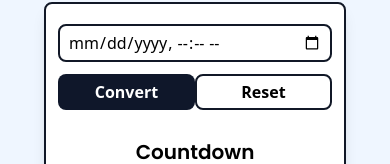
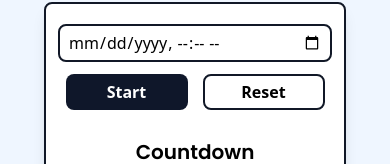
Before and after one commit to faniadifrihandoko1/micro-feature, a React (Vite) app: page /countdown-time in a window 390 px wide. Shown: the part 158-322 px from the top of the page. Built offline with nearby package versions, Linux system fonts and the light colour scheme.

Commit message:
Add Fix: Responsive Component CountdownTime

```diff
--- a/src/component/CountdownTime.tsx
+++ b/src/component/CountdownTime.tsx
@@ -81,13 +81,13 @@ const CountdownTime: React.FC = () => {
             <div className="text-center flex my-3">
               <button
                 type="submit"
-                className="bg-slate-900 hover:bg-slate-700 font-semibold p-1 w-36 lg:w-44 mx-auto rounded-lg text-white"
+                className="bg-slate-900 hover:bg-slate-700 font-semibold p-1 w-[122px] sm:w-36 lg:w-44 mx-auto rounded-lg text-white"
               >
-                Convert
+                Start
               </button>
               <button
                 onClick={setButtonReset}
-                className="bg-white border-2 border-gray-900 hover:bg-gray-900  hover:text-white font-semibold p-1 w-36 lg:w-44 mx-auto rounded-lg text-black"
+                className="bg-white border-2 border-gray-900 hover:bg-gray-900  hover:text-white font-semibold p-1 w-[122px] sm:w-36 lg:w-44 mx-auto rounded-lg text-black"
               >
                 Reset
               </button>
```
